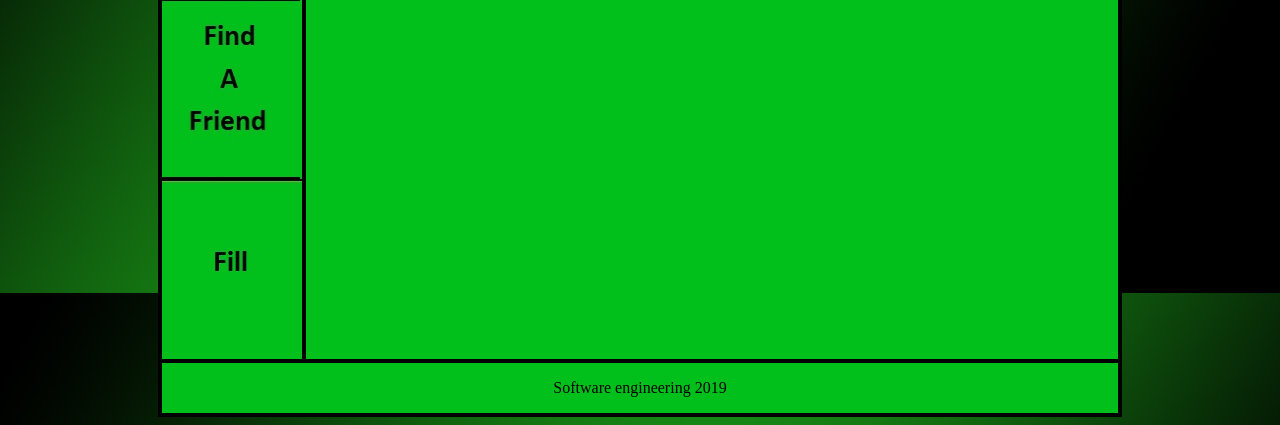
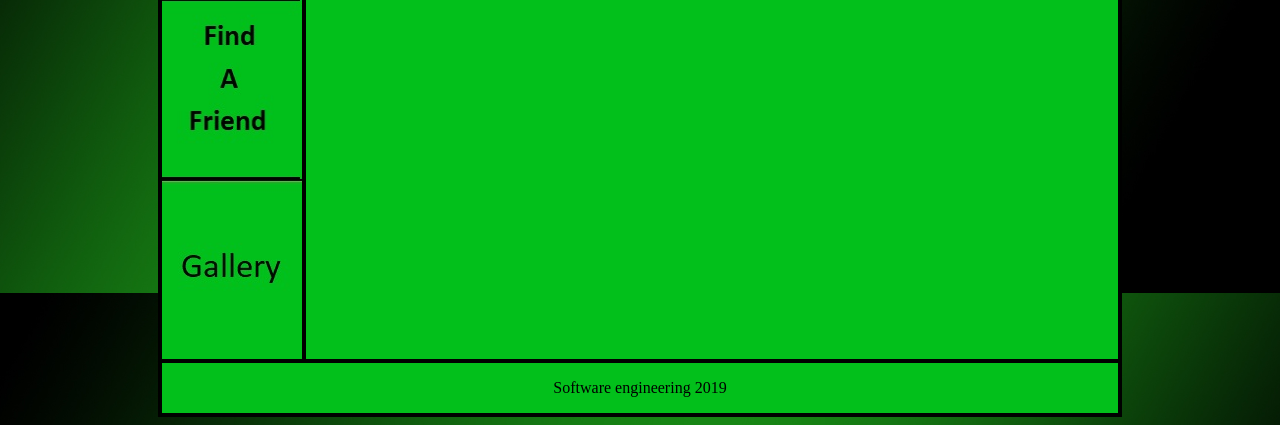
Before and after one commit to kingkhan96/PlantATreeSprint1, a PHP site: page /register.php in a window 1280 px wide. Shown: the part 507-932 px from the top of the page. Run offline with PHP 8.4, Linux system fonts and the light colour scheme; data that the repository does not hold is empty.

Commit message:
change hyperlink

```diff
--- a/register.php
+++ b/register.php
@@ -16,7 +16,7 @@ include('config.php');
 				<a href="home.php"><img src="images/Home.jpg" width="140" height="180" alt="Home" /></a>
 				<a href="treesearch.php"><img src="images/treesearch.jpg" width="140" height="180" alt="treesearch" /></a>
 				<a href="findafriend.php"><img src="images/findafriend.jpg" width="140" height="180" alt="findafriend" /></a>
-				<a href="fill.php"><img src="images/fill.jpg" width="140" height="180" alt="Top 10" /></a>
+				<a href="gallery.php"><img src="images/gallery.jpg" width="140" height="180" alt="Top 10" /></a>
 			</div><!--menu-->
 			<div id="main">
 				<h1>Register</h1>
```
